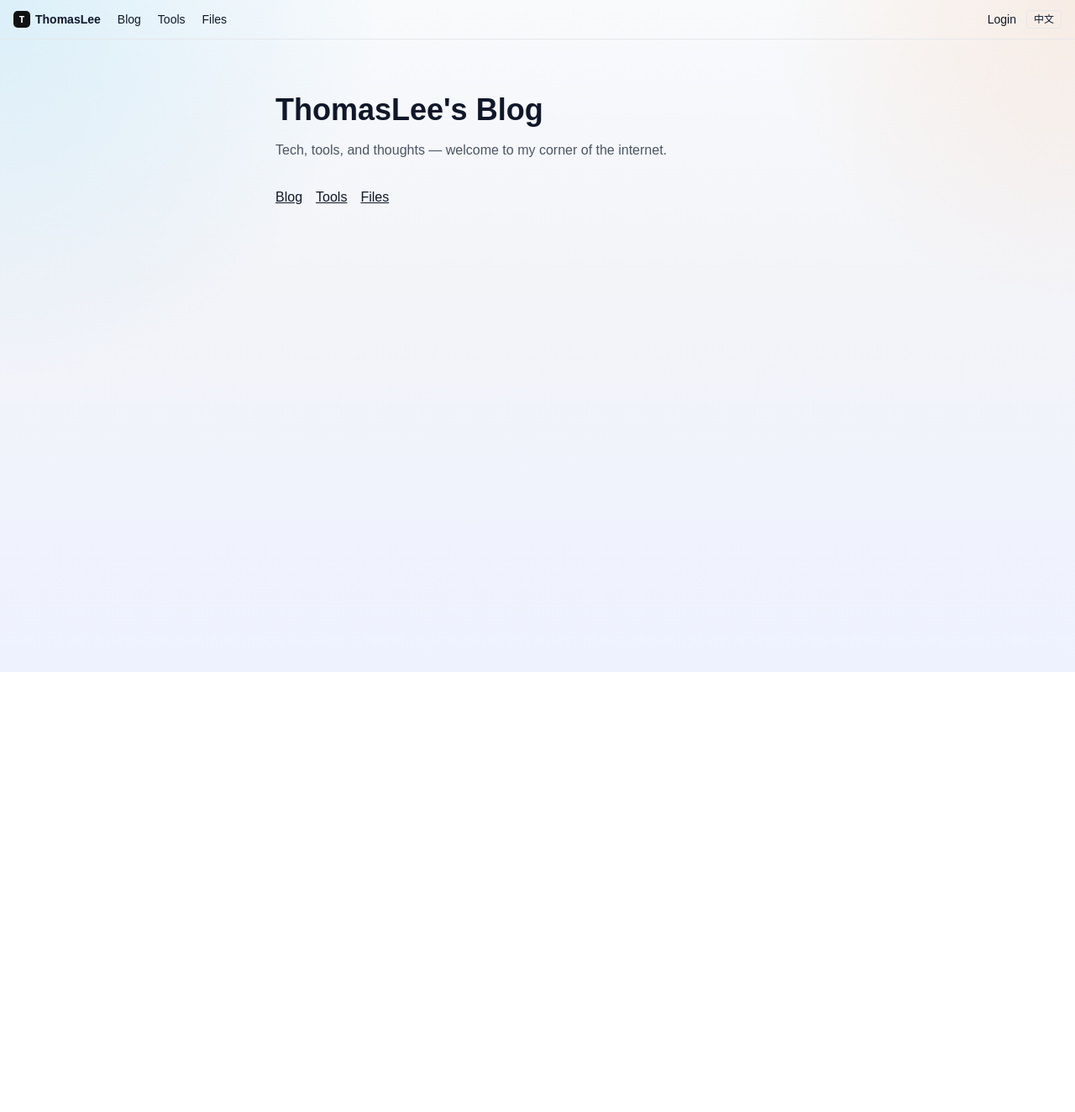
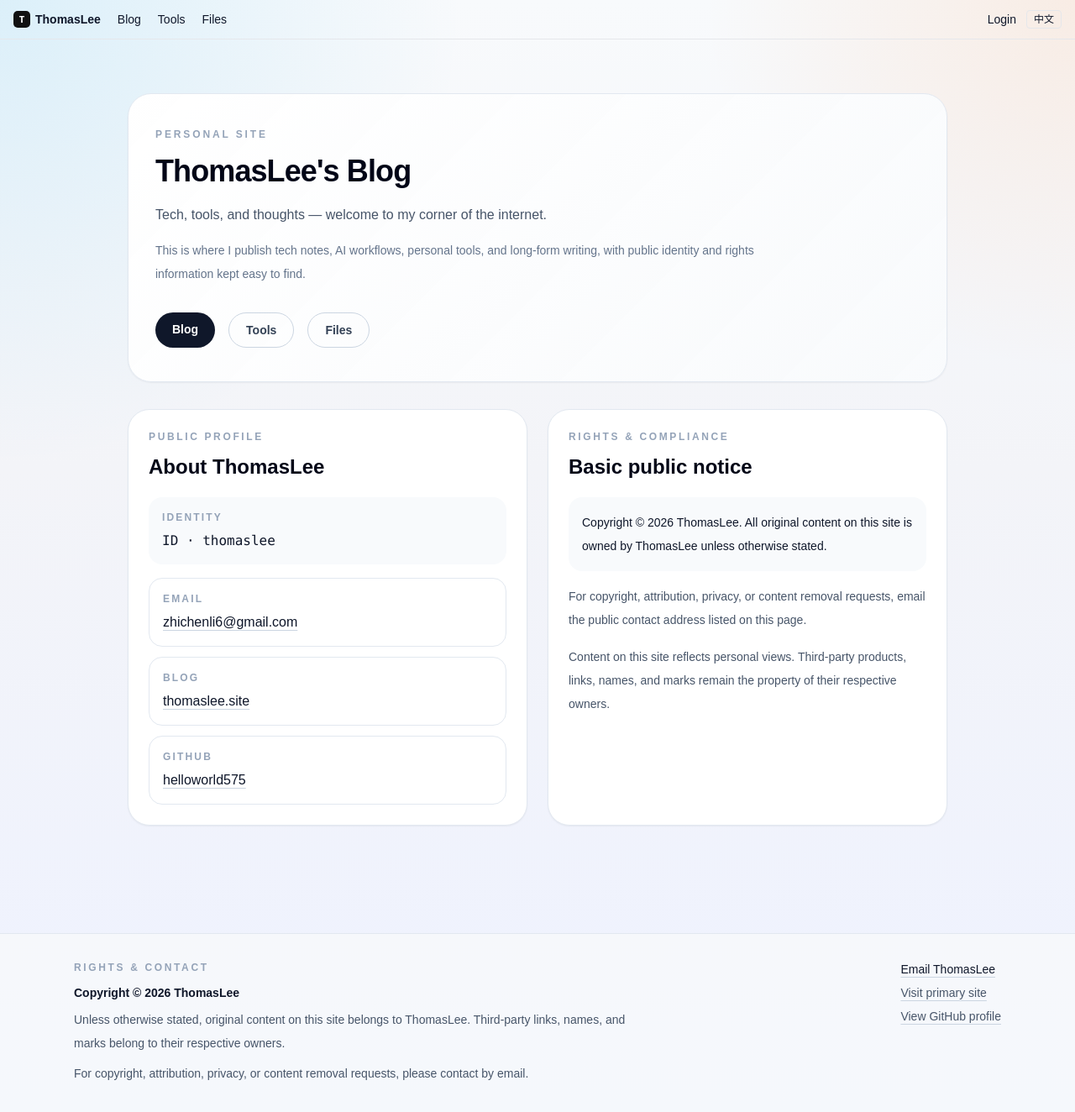
Before and after one commit to helloworld575/cc-web, a Next.js app: page / in a window 1280 px wide. Shown: the whole page at 84% size. Before the commit the page ends 800 px from the top, so only its background shows below. Built offline with nearby package versions, Linux system fonts and the light colour scheme; no server answers.

Commit message:
feat(site): publish profile and compliance details

```diff
--- a/app/layout.tsx
+++ b/app/layout.tsx
@@ -2,15 +2,42 @@ import type { Metadata, Viewport } from "next";
 import "./globals.css";
 import SessionProvider from "@/components/SessionProvider";
 import Nav from "@/components/Nav";
+import SiteFooter from "@/components/SiteFooter";
 import dynamic from 'next/dynamic';
 
 const DeadlineAlert = dynamic(() => import('@/components/DeadlineAlert'), { ssr: false });
+const siteUrl = 'https://thomaslee.site';
+const currentYear = new Date().getFullYear();
 
 export const metadata: Metadata = {
-  title: "ThomasLee's Blog",
-  description: "ThomasLee's personal blog — tech, tools, and thoughts.",
+  metadataBase: new URL(siteUrl),
+  title: {
+    default: "ThomasLee's Blog",
+    template: "%s | ThomasLee's Blog",
+  },
+  description: "ThomasLee's personal blog for tech notes, tools, AI workflows, and long-form thoughts.",
+  applicationName: "ThomasLee's Blog",
+  authors: [{ name: 'ThomasLee', url: siteUrl }],
+  creator: 'ThomasLee',
+  publisher: 'ThomasLee',
+  alternates: { canonical: '/' },
+  keywords: ['ThomasLee', 'thomaslee', 'blog', 'AI tools', 'Next.js', 'SQLite'],
+  openGraph: {
+    type: 'website',
+    url: siteUrl,
+    siteName: "ThomasLee's Blog",
+    title: "ThomasLee's Blog",
+    description: "ThomasLee's personal blog for tech notes, tools, AI workflows, and long-form thoughts.",
+  },
+  other: {
+    copyright: `Copyright © ${currentYear} ThomasLee`,
+    'contact:email': 'zhichenli6@gmail.com',
+    'contact:url': siteUrl,
+    'contact:github': 'https://github.com/helloworld575',
+  },
   icons: { icon: '/icon.svg' },
 };
+
 export const viewport: Viewport = { width: 'device-width', initialScale: 1 };
 
 export default function RootLayout({ children }: { children: React.ReactNode }) {
@@ -21,6 +48,7 @@ export default function RootLayout({ children }: { children: React.ReactNode })
           <Nav />
           <DeadlineAlert />
           {children}
+          <SiteFooter />
         </SessionProvider>
       </body>
     </html>
--- a/app/page.tsx
+++ b/app/page.tsx
@@ -1,18 +1,116 @@
 'use client';
+
 import Link from "next/link";
 import { useLocale } from "@/components/useLocale";
 
 export default function Home() {
-  const { t } = useLocale();
+  const { locale, t } = useLocale();
+  const isZh = locale === 'zh';
+  const currentYear = new Date().getFullYear();
+
   return (
-    <main className="max-w-2xl mx-auto px-6 py-16 fade-in">
-      <h1 className="text-4xl font-bold mb-4">{t('homeTitle')}</h1>
-      <p className="text-gray-600 mb-8">{t('homeDesc')}</p>
-      <div className="flex gap-4">
-        <Link href="/blog" className="underline">{t('blog')}</Link>
-        <Link href="/tools" className="underline">{t('tools')}</Link>
-        <Link href="/files" className="underline">{t('files')}</Link>
-      </div>
+    <main className="mx-auto max-w-5xl px-6 py-16 fade-in">
+      <section className="rounded-[28px] border border-slate-200 bg-[linear-gradient(135deg,rgba(255,255,255,0.98),rgba(248,250,252,0.94))] px-8 py-10 shadow-sm">
+        <p className="text-xs font-semibold uppercase tracking-[0.24em] text-slate-400">
+          {isZh ? '个人站点' : 'Personal site'}
+        </p>
+        <h1 className="mt-4 text-4xl font-bold tracking-tight text-slate-950">{t('homeTitle')}</h1>
+        <p className="mt-4 max-w-3xl text-base leading-8 text-slate-600">{t('homeDesc')}</p>
+        <p className="mt-3 max-w-3xl text-sm leading-7 text-slate-500">
+          {isZh
+            ? '这里记录技术笔记、AI 工作流、个人工具与长期写作，也公开提供基础联系与版权信息。'
+            : 'This is where I publish tech notes, AI workflows, personal tools, and long-form writing, with public identity and rights information kept easy to find.'}
+        </p>
+
+        <div className="mt-8 flex flex-wrap gap-4">
+          <Link href="/blog" className="rounded-full bg-slate-900 px-5 py-2.5 text-sm font-semibold text-white transition hover:bg-slate-800">
+            {t('blog')}
+          </Link>
+          <Link href="/tools" className="rounded-full border border-slate-300 px-5 py-2.5 text-sm font-semibold text-slate-700 transition hover:border-slate-400 hover:bg-white">
+            {t('tools')}
+          </Link>
+          <Link href="/files" className="rounded-full border border-slate-300 px-5 py-2.5 text-sm font-semibold text-slate-700 transition hover:border-slate-400 hover:bg-white">
+            {t('files')}
+          </Link>
+        </div>
+      </section>
+
+      <section className="mt-8 grid gap-6 lg:grid-cols-2">
+        <article className="rounded-[26px] border border-slate-200 bg-white px-6 py-6 shadow-sm">
+          <p className="text-xs font-semibold uppercase tracking-[0.22em] text-slate-400">
+            {isZh ? '公开资料' : 'Public profile'}
+          </p>
+          <h2 className="mt-3 text-2xl font-semibold text-slate-950">
+            {isZh ? '关于 ThomasLee' : 'About ThomasLee'}
+          </h2>
+          <div className="mt-5 space-y-4 text-sm text-slate-600">
+            <div className="rounded-2xl bg-slate-50 px-4 py-4">
+              <p className="text-xs font-semibold uppercase tracking-[0.18em] text-slate-400">Identity</p>
+              <p className="mt-2 font-mono text-base text-slate-900">ID · thomaslee</p>
+            </div>
+            <div className="grid gap-3">
+              <div className="rounded-2xl border border-slate-200 px-4 py-4">
+                <p className="text-xs font-semibold uppercase tracking-[0.18em] text-slate-400">Email</p>
+                <a
+                  href="mailto:zhichenli6@gmail.com"
+                  className="mt-2 inline-block text-base font-medium text-slate-900 underline decoration-slate-300 underline-offset-4 transition hover:text-sky-700"
+                >
+                  zhichenli6@gmail.com
+                </a>
+              </div>
+              <div className="rounded-2xl border border-slate-200 px-4 py-4">
+                <p className="text-xs font-semibold uppercase tracking-[0.18em] text-slate-400">Blog</p>
+                <a
+                  href="https://thomaslee.site"
+                  target="_blank"
+                  rel="noreferrer"
+                  className="mt-2 inline-block text-base font-medium text-slate-900 underline decoration-slate-300 underline-offset-4 transition hover:text-sky-700"
+                >
+                  thomaslee.site
+                </a>
+              </div>
+              <div className="rounded-2xl border border-slate-200 px-4 py-4">
+                <p className="text-xs font-semibold uppercase tracking-[0.18em] text-slate-400">GitHub</p>
+                <a
+                  href="https://github.com/helloworld575"
+                  target="_blank"
+                  rel="noreferrer"
+                  className="mt-2 inline-block text-base font-medium text-slate-900 underline decoration-slate-300 underline-offset-4 transition hover:text-sky-700"
+                >
+                  helloworld575
+                </a>
+              </div>
+            </div>
+          </div>
+        </article>
+
+        <article className="rounded-[26px] border border-slate-200 bg-white px-6 py-6 shadow-sm">
+          <p className="text-xs font-semibold uppercase tracking-[0.22em] text-slate-400">
+            {isZh ? '版权与合规' : 'Rights & compliance'}
+          </p>
+          <h2 className="mt-3 text-2xl font-semibold text-slate-950">
+            {isZh ? '基础公开说明' : 'Basic public notice'}
+          </h2>
+          <div className="mt-5 space-y-4 text-sm leading-7 text-slate-600">
+            <p className="rounded-2xl bg-slate-50 px-4 py-4 text-slate-900">
+              {`Copyright © ${currentYear} ThomasLee. `}
+              {isZh
+                ? '除非另有说明，站内原创内容版权归 ThomasLee 所有。'
+                : 'All original content on this site is owned by ThomasLee unless otherwise stated.'}
+            </p>
+            <p>
+              {isZh
+                ? '如涉及转载、署名修正、隐私处理或内容删除，请通过公开邮箱联系。'
+                : 'For copyright, attribution, privacy, or content removal requests, email the public contact address listed on this page.'}
+            </p>
+            <p>
+              {isZh
+                ? '本站内容代表个人观点；涉及的第三方产品、链接、名称与商标归其各自权利人所有。'
+                : 'Content on this site reflects personal views. Third-party products, links, names, and marks remain the property of their respective owners.'}
+            </p>
+          </div>
+        </article>
+      </section>
     </main>
   );
 }
--- /dev/null
+++ b/components/SiteFooter.tsx
@@ -0,0 +1,57 @@
+'use client';
+
+import { useLocale } from '@/components/useLocale';
+
+export default function SiteFooter() {
+  const { locale } = useLocale();
+  const currentYear = new Date().getFullYear();
+  const isZh = locale === 'zh';
+
+  return (
+    <footer className="mt-16 border-t border-slate-200 bg-slate-50/80">
+      <div className="mx-auto flex max-w-6xl flex-col gap-6 px-6 py-8 text-sm text-slate-600 sm:flex-row sm:items-start sm:justify-between">
+        <div className="max-w-2xl">
+          <p className="text-xs font-semibold uppercase tracking-[0.22em] text-slate-400">
+            {isZh ? '版权与联系' : 'Rights & Contact'}
+          </p>
+          <p className="mt-3 font-semibold text-slate-900">{`Copyright © ${currentYear} ThomasLee`}</p>
+          <p className="mt-2 leading-7">
+            {isZh
+              ? '除非另有说明，站内原创内容归 ThomasLee 所有。第三方链接、名称与商标归其各自权利人所有。'
+              : 'Unless otherwise stated, original content on this site belongs to ThomasLee. Third-party links, names, and marks belong to their respective owners.'}
+          </p>
+          <p className="mt-2 leading-7">
+            {isZh
+              ? '如有版权、署名、隐私或内容删除请求，请通过邮箱联系。'
+              : 'For copyright, attribution, privacy, or content removal requests, please contact by email.'}
+          </p>
+        </div>
+
+        <div className="grid gap-2 text-sm">
+          <a
+            href="mailto:zhichenli6@gmail.com"
+            className="font-medium text-slate-900 underline decoration-slate-300 underline-offset-4 transition hover:text-sky-700"
+          >
+            {isZh ? '邮件联系 ThomasLee' : 'Email ThomasLee'}
+          </a>
+          <a
+            href="https://thomaslee.site"
+            target="_blank"
+            rel="noreferrer"
+            className="underline decoration-slate-300 underline-offset-4 transition hover:text-sky-700"
+          >
+            {isZh ? '访问主站' : 'Visit primary site'}
+          </a>
+          <a
+            href="https://github.com/helloworld575"
+            target="_blank"
+            rel="noreferrer"
+            className="underline decoration-slate-300 underline-offset-4 transition hover:text-sky-700"
+          >
+            {isZh ? '查看 GitHub 主页' : 'View GitHub profile'}
+          </a>
+        </div>
+      </div>
+    </footer>
+  );
+}
```
Also changed, not shown: 1 other file (tests, documents, lock files or other folders).
